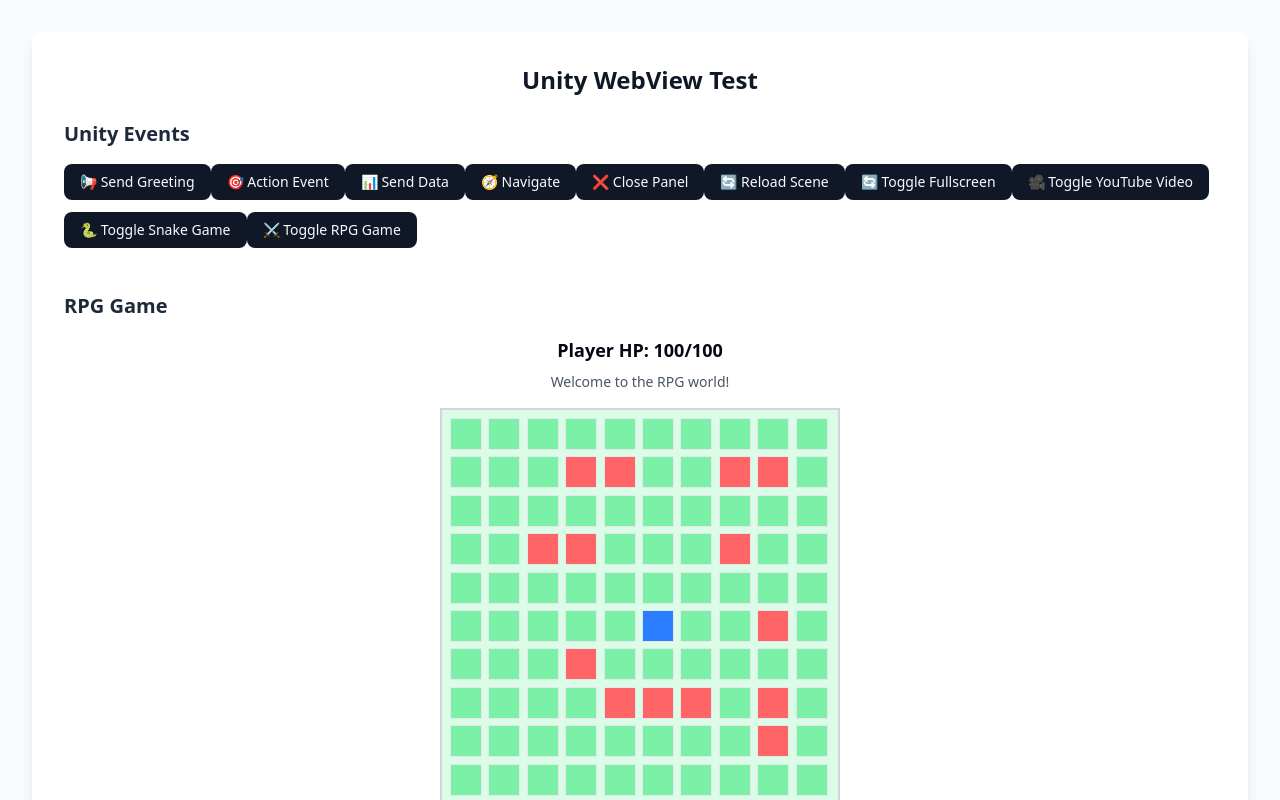
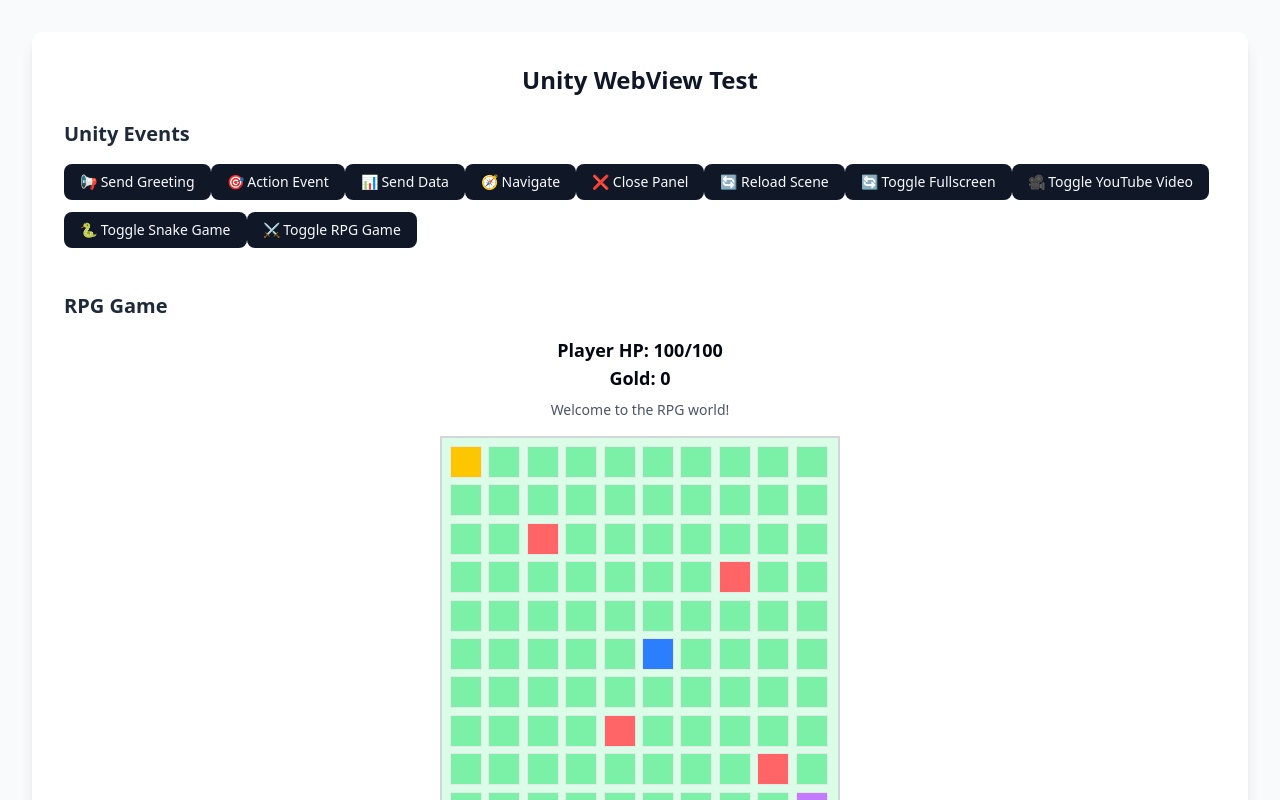
Before and after one commit to beaumont-maxence/webview-test, a React (Vite) app: page / in a window 1280 px wide. Both pictures are taken after a click on the button "⚔️ Toggle RPG Game". Shown: the top 800 px of the page. Built offline with nearby package versions, Linux system fonts and the light colour scheme.

Commit message:
feat: Improving the RPG demo

```diff
--- a/src/components/RPGGame.tsx
+++ b/src/components/RPGGame.tsx
@@ -13,35 +13,47 @@ const MAP_SIZE = 10;
 const INITIAL_PLAYER_POS = { x: 5, y: 5 };
 
 type Position = { x: number; y: number };
-type GameState = 'world' | 'combat';
+type GameState = 'world' | 'combat' | 'shop' | 'inn';
 
 interface Character {
   name: string;
   hp: number;
   maxHp: number;
   attack: number;
+  gold: number;
 }
 
 const RPGGame: React.FC = () => {
   const [playerPos, setPlayerPos] = useState<Position>(INITIAL_PLAYER_POS);
   const [gameState, setGameState] = useState<GameState>('world');
-  const [player, setPlayer] = useState<Character>({ name: 'Hero', hp: 100, maxHp: 100, attack: 20 });
-  const [enemy, setEnemy] = useState<Character>({ name: 'Goblin', hp: 50, maxHp: 50, attack: 15 });
+  const [player, setPlayer] = useState<Character>({ name: 'Hero', hp: 100, maxHp: 100, attack: 20, gold: 0 });
+  const [enemy, setEnemy] = useState<Character>({ name: 'Goblin', hp: 50, maxHp: 50, attack: 15, gold: 10 });
+  const [enemyPos, setEnemyPos] = useState<Position | null>(null);
   const [message, setMessage] = useState<string>('Welcome to the RPG world!');
 
-  // Generate a simple map with some enemies
+  // Generate a simple map with some enemies, shop, and inn
   const generateMap = useCallback(() => {
     const map: string[][] = [];
     for (let y = 0; y < MAP_SIZE; y++) {
       map[y] = [];
       for (let x = 0; x < MAP_SIZE; x++) {
-        if (Math.random() < 0.1) {
-          map[y][x] = 'enemy';
-        } else {
-          map[y][x] = 'grass';
-        }
+        map[y][x] = 'grass';
       }
     }
+    // Add shop at top-left
+    map[0][0] = 'shop';
+    // Add inn at bottom-right
+    map[MAP_SIZE - 1][MAP_SIZE - 1] = 'inn';
+    // Add some enemies
+    const enemyPositions = [
+      { x: 2, y: 2 },
+      { x: 7, y: 3 },
+      { x: 4, y: 7 },
+      { x: 8, y: 8 }
+    ];
+    enemyPositions.forEach(pos => {
+      map[pos.y][pos.x] = 'enemy';
+    });
     return map;
   }, []);
 
@@ -59,8 +71,15 @@ const RPGGame: React.FC = () => {
       const tile = map[newY][newX];
       if (tile === 'enemy') {
         setGameState('combat');
-        setEnemy({ name: 'Goblin', hp: 50, maxHp: 50, attack: 15 });
+        setEnemyPos({ x: newX, y: newY });
+        setEnemy({ name: 'Goblin', hp: 50, maxHp: 50, attack: 15, gold: 10 });
         setMessage('You encountered a Goblin! Combat begins!');
+      } else if (tile === 'shop') {
+        setGameState('shop');
+        setMessage('Welcome to the shop!');
+      } else if (tile === 'inn') {
+        setGameState('inn');
+        setMessage('Welcome to the inn!');
       } else {
         setMessage('You move through the world.');
       }
@@ -77,14 +96,27 @@ const RPGGame: React.FC = () => {
     setEnemy(currentEnemy => {
       const newHp = Math.max(0, currentEnemy.hp - damage);
       if (newHp === 0) {
-        setMessage(`You defeated the ${currentEnemy.name}!`);
+        setMessage(`You defeated the ${currentEnemy.name}! Gained ${currentEnemy.gold} gold.`);
+        setPlayer(currentPlayer => ({ ...currentPlayer, gold: currentPlayer.gold + currentEnemy.gold }));
         setGameState('world');
         // Remove enemy from map
         setMap(currentMap => {
           const newMap = [...currentMap];
-          newMap[playerPos.y][playerPos.x] = 'grass';
+          if (enemyPos) {
+            newMap[enemyPos.y][enemyPos.x] = 'grass';
+          }
           return newMap;
         });
+        // Respawn enemy after 5 seconds
+        setTimeout(() => {
+          setMap(currentMap => {
+            const newMap = [...currentMap];
+            if (enemyPos) {
+              newMap[enemyPos.y][enemyPos.x] = 'enemy';
+            }
+            return newMap;
+          });
+        }, 5000);
       } else {
         setMessage(`You attack for ${damage} damage!`);
         // Enemy turn
@@ -96,7 +128,7 @@ const RPGGame: React.FC = () => {
               setMessage('You were defeated! Game Over.');
               setGameState('world');
               // Reset player
-              setPlayer({ name: 'Hero', hp: 100, maxHp: 100, attack: 20 });
+              setPlayer({ name: 'Hero', hp: 100, maxHp: 100, attack: 20, gold: 0 });
               setPlayerPos(INITIAL_PLAYER_POS);
             } else {
               setMessage(`${currentEnemy.name} attacks for ${enemyDamage} damage!`);
@@ -121,7 +153,7 @@ const RPGGame: React.FC = () => {
         if (newHp === 0) {
           setMessage('You were defeated! Game Over.');
           setGameState('world');
-          setPlayer({ name: 'Hero', hp: 100, maxHp: 100, attack: 20 });
+          setPlayer({ name: 'Hero', hp: 100, maxHp: 100, attack: 20, gold: 0 });
           setPlayerPos(INITIAL_PLAYER_POS);
         } else {
           setMessage(`${enemy.name} attacks for ${enemyDamage} damage!`);
@@ -172,6 +204,7 @@ const RPGGame: React.FC = () => {
       <div className="flex flex-col items-center">
         <div className="mb-4 text-center">
           <p className="text-lg font-semibold">Player HP: {player.hp}/{player.maxHp}</p>
+          <p className="text-lg font-semibold">Gold: {player.gold}</p>
           {gameState === 'combat' && (
             <p className="text-lg font-semibold">Enemy HP: {enemy.hp}/{enemy.maxHp}</p>
           )}
@@ -195,6 +228,10 @@ const RPGGame: React.FC = () => {
                   cellClass += ' bg-blue-500';
                 } else if (tile === 'enemy') {
                   cellClass += ' bg-red-400';
+                } else if (tile === 'shop') {
+                  cellClass += ' bg-yellow-400';
+                } else if (tile === 'inn') {
+                  cellClass += ' bg-purple-400';
                 } else {
                   cellClass += ' bg-green-300';
                 }
@@ -229,6 +266,44 @@ const RPGGame: React.FC = () => {
             </div>
           </div>
         )}
+
+        {gameState === 'shop' && (
+          <div className="flex flex-col items-center space-y-4">
+            <p className="text-xl font-bold">Shop</p>
+            <Button onClick={() => {
+              if (player.gold >= 10) {
+                setPlayer(current => ({ ...current, hp: Math.min(current.maxHp, current.hp + 50), gold: current.gold - 10 }));
+                setMessage('Bought potion! Healed 50 HP.');
+              } else {
+                setMessage('Not enough gold!');
+              }
+            }}>Buy Potion (10 gold) - Heal 50 HP</Button>
+            <Button onClick={() => {
+              if (player.gold >= 50) {
+                setPlayer(current => ({ ...current, attack: current.attack + 5, gold: current.gold - 50 }));
+                setMessage('Bought sword! Attack +5.');
+              } else {
+                setMessage('Not enough gold!');
+              }
+            }}>Buy Sword (50 gold) - +5 Attack</Button>
+            <Button onClick={() => setGameState('world')}>Leave Shop</Button>
+          </div>
+        )}
+
+        {gameState === 'inn' && (
+          <div className="flex flex-col items-center space-y-4">
+            <p className="text-xl font-bold">Inn</p>
+            <Button onClick={() => {
+              if (player.gold >= 20) {
+                setPlayer(current => ({ ...current, hp: current.maxHp, gold: current.gold - 20 }));
+                setMessage('Rested! Fully healed.');
+              } else {
+                setMessage('Not enough gold!');
+              }
+            }}>Rest (20 gold) - Full Heal</Button>
+            <Button onClick={() => setGameState('world')}>Leave Inn</Button>
+          </div>
+        )}
       </div>
     </div>
   );
```
